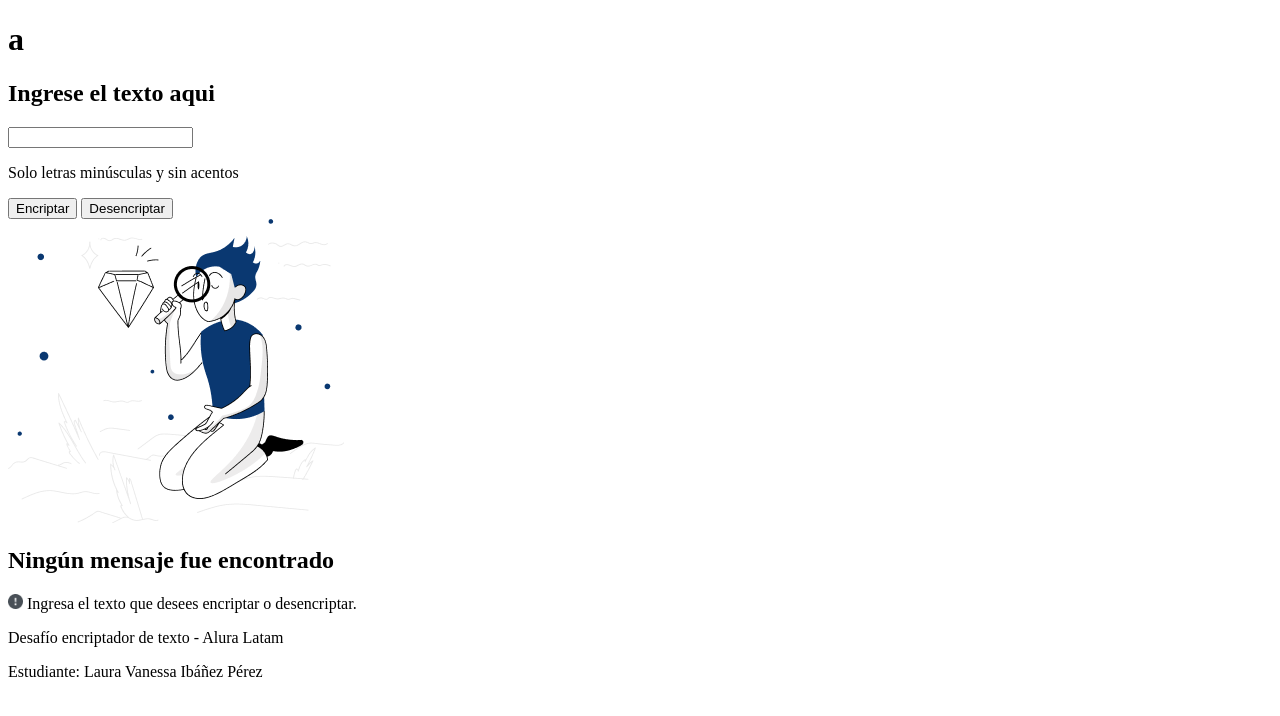
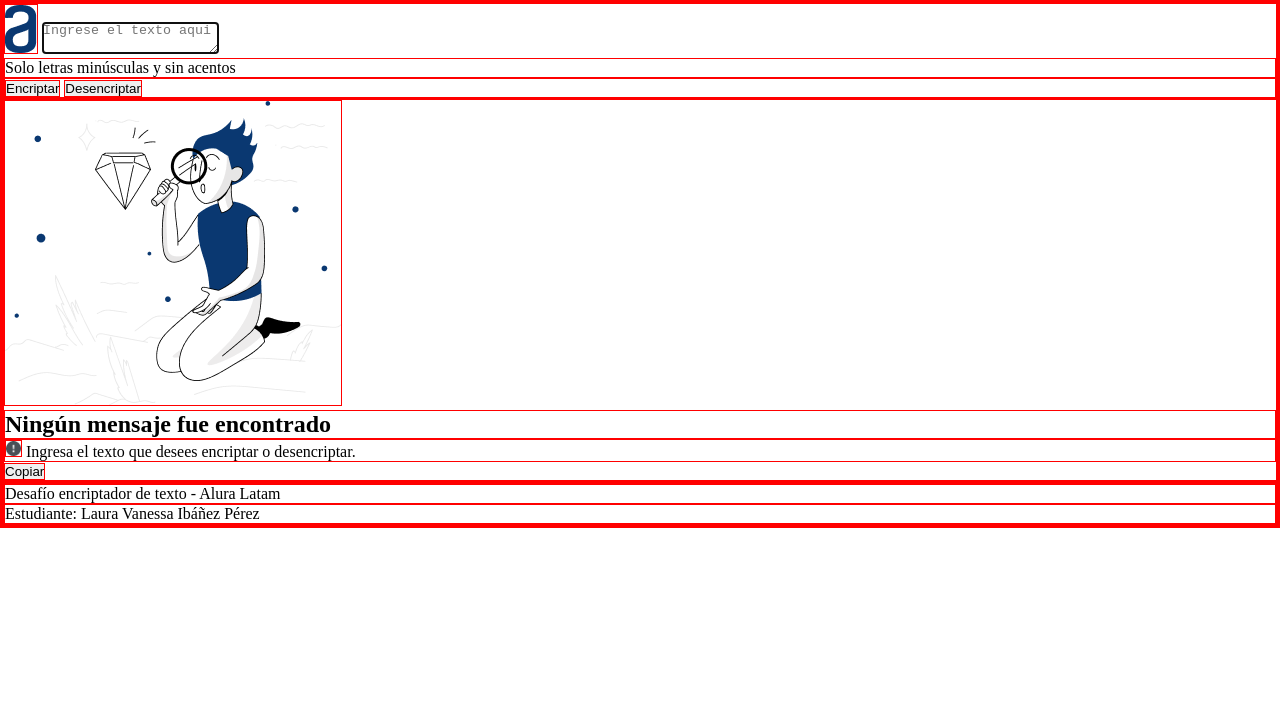
Before and after one commit to VanePe/encriptador-texto, a plain HTML site: page index.html in a window 1280 px wide. Drawn offline with Linux system fonts and the light colour scheme.

Commit message:
empezando con los estilos

```diff
--- a/index.html
+++ b/index.html
@@ -4,25 +4,26 @@
     <meta charset="UTF-8">
     <meta name="viewport" content="width=device-width, initial-scale=1.0">
     <title>Encriptador de texto</title>
+    <link rel="stylesheet" href="style.css" >
 </head>
 <body>
-    <header>
-        <h1>a</h1>
-    </header>
+    <main class="contenedor" >
+        <div class="encriptar">
+            <img src="./assets/icono-alura.png" alt="Logo de alura latam" class="encriptar_imagen">
+            <textarea name="texto" class="encriptar_input" autofocus placeholder="Ingrese el texto aqui" ></textarea>
+            <p>Solo letras minúsculas y sin acentos</p>
+            <div>
+                <button>Encriptar</button>
+                <button>Desencriptar</button>
+            </div>
 
-    <main>
-        <div>
-            <h2>Ingrese el texto aqui</h2>
-            <input type="text" required >
-            <p>Solo letras minúsculas y sin acentos</p>
-            <button>Encriptar</button>
-            <button>Desencriptar</button>
         </div>
 
-        <div>
+        <div class="mostrar_texto">
             <img src="./assets/Muñeco.png" alt="muñeco buscando" >
             <h2>Ningún mensaje fue encontrado</h2>
             <p> <img src="./assets/exclamación.png" alt="ícono exclamación" width="15" height="15"> Ingresa el texto que desees encriptar o desencriptar.</p>
+            <button>Copiar</button>
         </div>
     </main>
     <footer>
--- /dev/null
+++ b/style.css
@@ -0,0 +1,14 @@
+@import url('https://fonts.googleapis.com/css2?family=Inter:ital,opsz,wght@0,14..32,100..900;1,14..32,100..900&family=Open+Sans:ital,wght@0,300..800;1,300..800&display=swap');
+
+:root{
+    --color-fondo: #E5E5E5;
+    --color-azul-oscuro: #0A3871;
+    --color-blanco: #FFFFFF;
+    --fuente-inter: "Inter", sans-serif;
+}
+
+*{
+    padding: 0;
+    margin: 0;
+    border: 1px solid red;
+}
```
Also changed, not shown: assets/exclamation.svg (deleted), assets/icono-alura.png (added).
